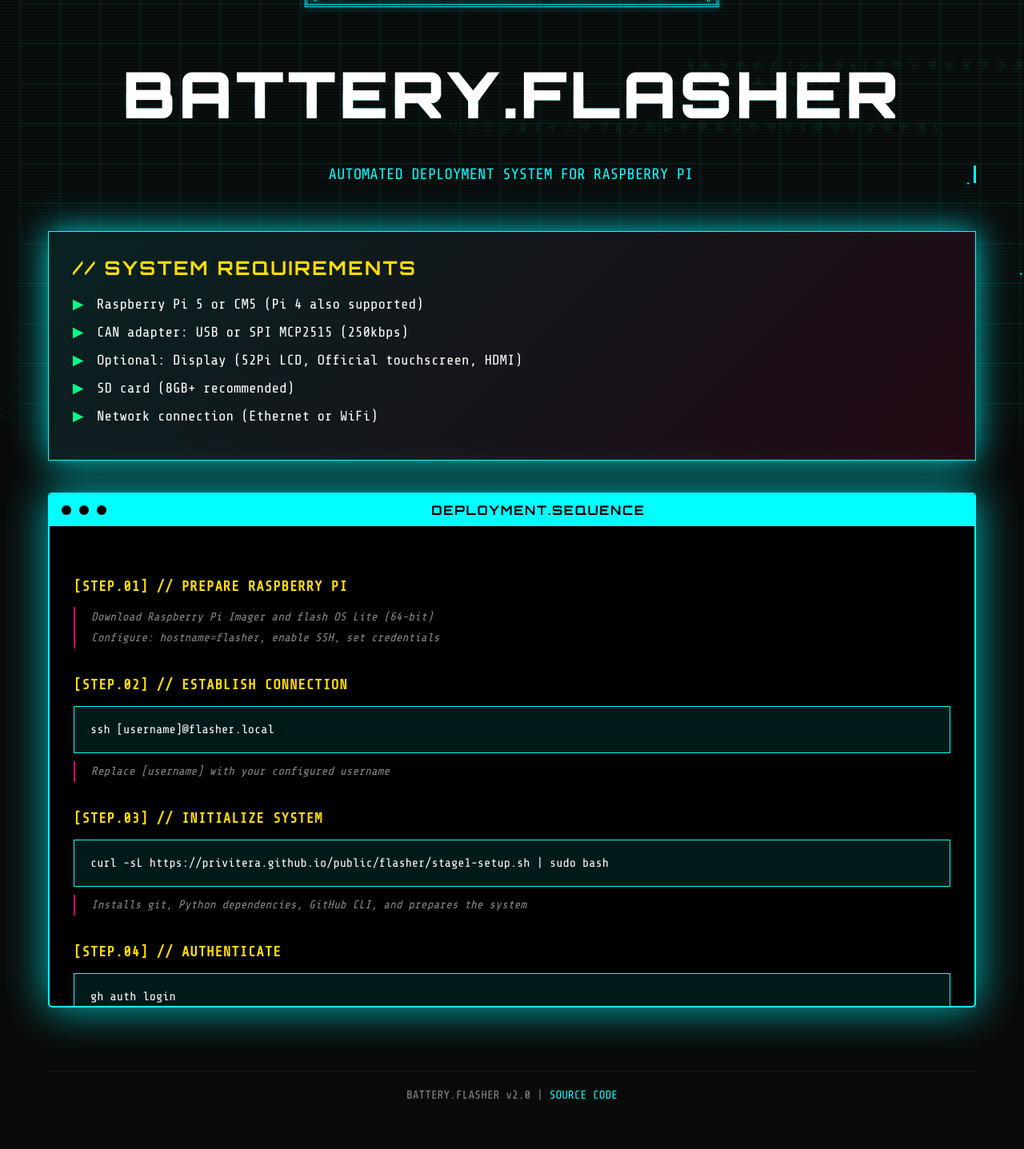
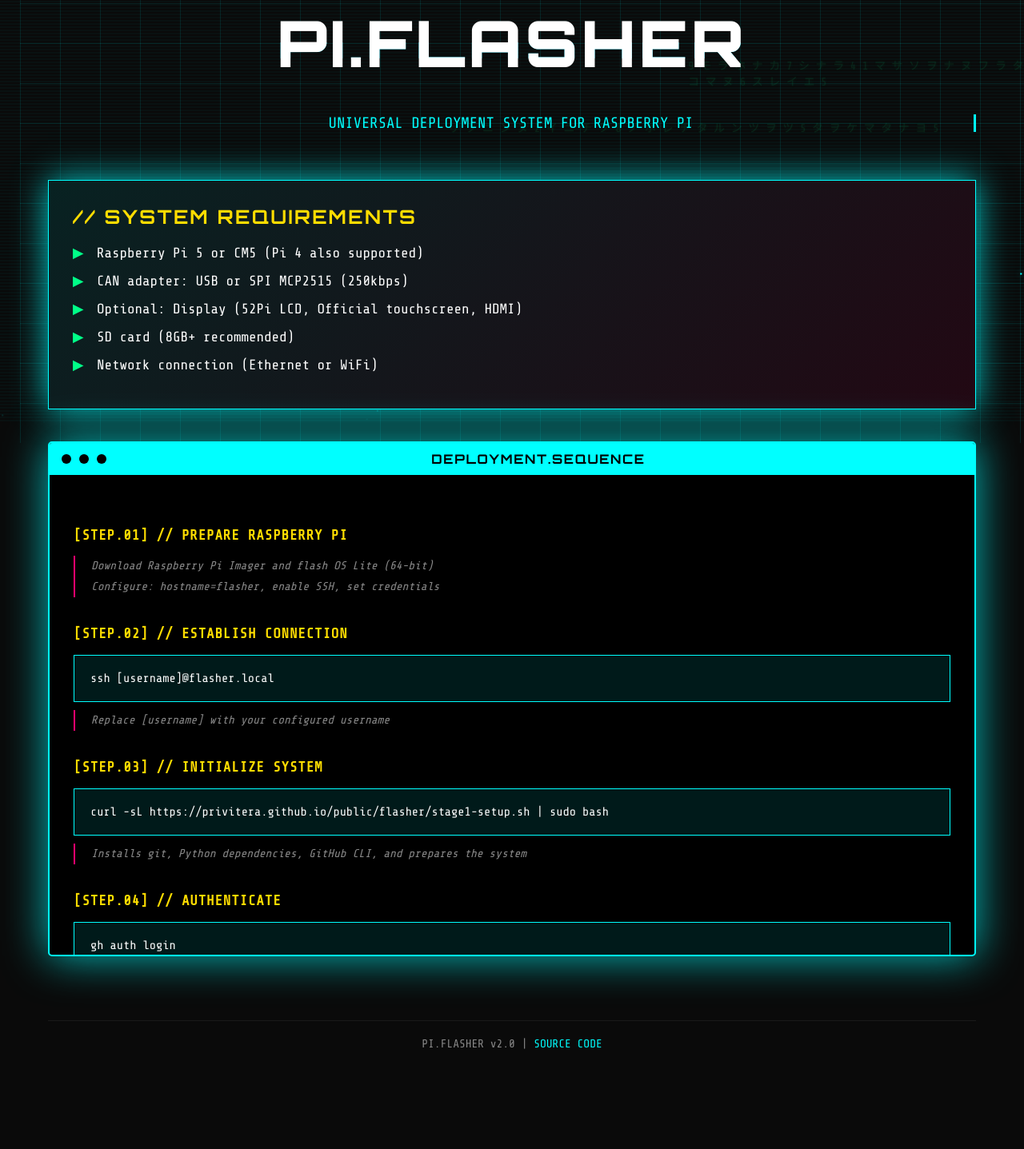
Before and after one commit to privitera/public, a plain HTML site: page flasher/index.html in a window 1280 px wide. Shown: the part 271-1708 px from the top of the page at 80% size. After the commit the page ends 1644 px from the top, so only its background shows below. Drawn offline with nearby package versions, Linux system fonts and the light colour scheme.

Commit message:
rebrand: rename from Battery Flasher to Pi Flasher
- Update title, ASCII art, and branding throughout
- Change to "Universal Deployment System" tagline
- Reflects broader potential use cases beyond battery flashing
- Maintains cyberpunk aesthetic with new branding

```diff
--- a/flasher/index.html
+++ b/flasher/index.html
@@ -3,7 +3,7 @@
 <head>
     <meta charset="UTF-8">
     <meta name="viewport" content="width=device-width, initial-scale=1.0">
-    <title>BATTERY.FLASHER // CYBERPUNK DEPLOYMENT SYSTEM</title>
+    <title>PI.FLASHER // CYBERPUNK DEPLOYMENT SYSTEM</title>
     <link rel="preconnect" href="https://fonts.googleapis.com">
     <link rel="preconnect" href="https://fonts.gstatic.com" crossorigin>
     <link href="https://fonts.googleapis.com/css2?family=Orbitron:wght@400;700;900&family=Share+Tech+Mono&display=swap" rel="stylesheet">
@@ -546,25 +546,20 @@
 
     <div class="main-container">
         <div class="ascii-logo">
-╔══════════════════════════════════════════════════════════════════╗
-║  ██████╗  █████╗ ████████╗████████╗███████╗██████╗ ██╗   ██╗    ║
-║  ██╔══██╗██╔══██╗╚══██╔══╝╚══██╔══╝██╔════╝██╔══██╗╚██╗ ██╔╝    ║
-║  ██████╔╝███████║   ██║      ██║   █████╗  ██████╔╝ ╚████╔╝     ║
-║  ██╔══██╗██╔══██║   ██║      ██║   ██╔══╝  ██╔══██╗  ╚██╔╝      ║
-║  ██████╔╝██║  ██║   ██║      ██║   ███████╗██║  ██║   ██║       ║
-║  ╚═════╝ ╚═╝  ╚═╝   ╚═╝      ╚═╝   ╚══════╝╚═╝  ╚═╝   ╚═╝       ║
-║                                                                  ║
-║  ███████╗██╗      █████╗ ███████╗██╗  ██╗███████╗██████╗        ║
-║  ██╔════╝██║     ██╔══██╗██╔════╝██║  ██║██╔════╝██╔══██╗       ║
-║  █████╗  ██║     ███████║███████╗███████║█████╗  ██████╔╝       ║
-║  ██╔══╝  ██║     ██╔══██║╚════██║██╔══██║██╔══╝  ██╔══██╗       ║
-║  ██║     ███████╗██║  ██║███████║██║  ██║███████╗██║  ██║       ║
-║  ╚═╝     ╚══════╝╚═╝  ╚═╝╚══════╝╚═╝  ╚═╝╚══════╝╚═╝  ╚═╝       ║
-╚══════════════════════════════════════════════════════════════════╝
+╔═══════════════════════════════════════════════════════════╗
+║  ██████╗ ██╗    ███████╗██╗      █████╗ ███████╗██╗  ██╗ ║
+║  ██╔══██╗██║    ██╔════╝██║     ██╔══██╗██╔════╝██║  ██║ ║
+║  ██████╔╝██║    █████╗  ██║     ███████║███████╗███████║ ║
+║  ██╔═══╝ ██║    ██╔══╝  ██║     ██╔══██║╚════██║██╔══██║ ║
+║  ██║     ██║    ██║     ███████╗██║  ██║███████║██║  ██║ ║
+║  ╚═╝     ╚═╝    ╚═╝     ╚══════╝╚═╝  ╚═╝╚══════╝╚═╝  ╚═╝ ║
+║                                                           ║
+║      UNIVERSAL DEPLOYMENT SYSTEM FOR RASPBERRY PI         ║
+╚═══════════════════════════════════════════════════════════╝
         </div>
 
-        <h1 class="glitch" data-text="BATTERY.FLASHER">BATTERY.FLASHER</h1>
-        <div class="subtitle">AUTOMATED DEPLOYMENT SYSTEM FOR RASPBERRY PI</div>
+        <h1 class="glitch" data-text="PI.FLASHER">PI.FLASHER</h1>
+        <div class="subtitle">UNIVERSAL DEPLOYMENT SYSTEM FOR RASPBERRY PI</div>
 
         <div class="requirements-card">
             <h3>// SYSTEM REQUIREMENTS</h3>
@@ -630,7 +625,7 @@
         </div>
 
         <div class="footer">
-            <p>BATTERY.FLASHER v2.0 | <a href="https://github.com/privitera/public" target="_blank">SOURCE CODE</a></p>
+            <p>PI.FLASHER v2.0 | <a href="https://github.com/privitera/public" target="_blank">SOURCE CODE</a></p>
         </div>
     </div>
 
```
